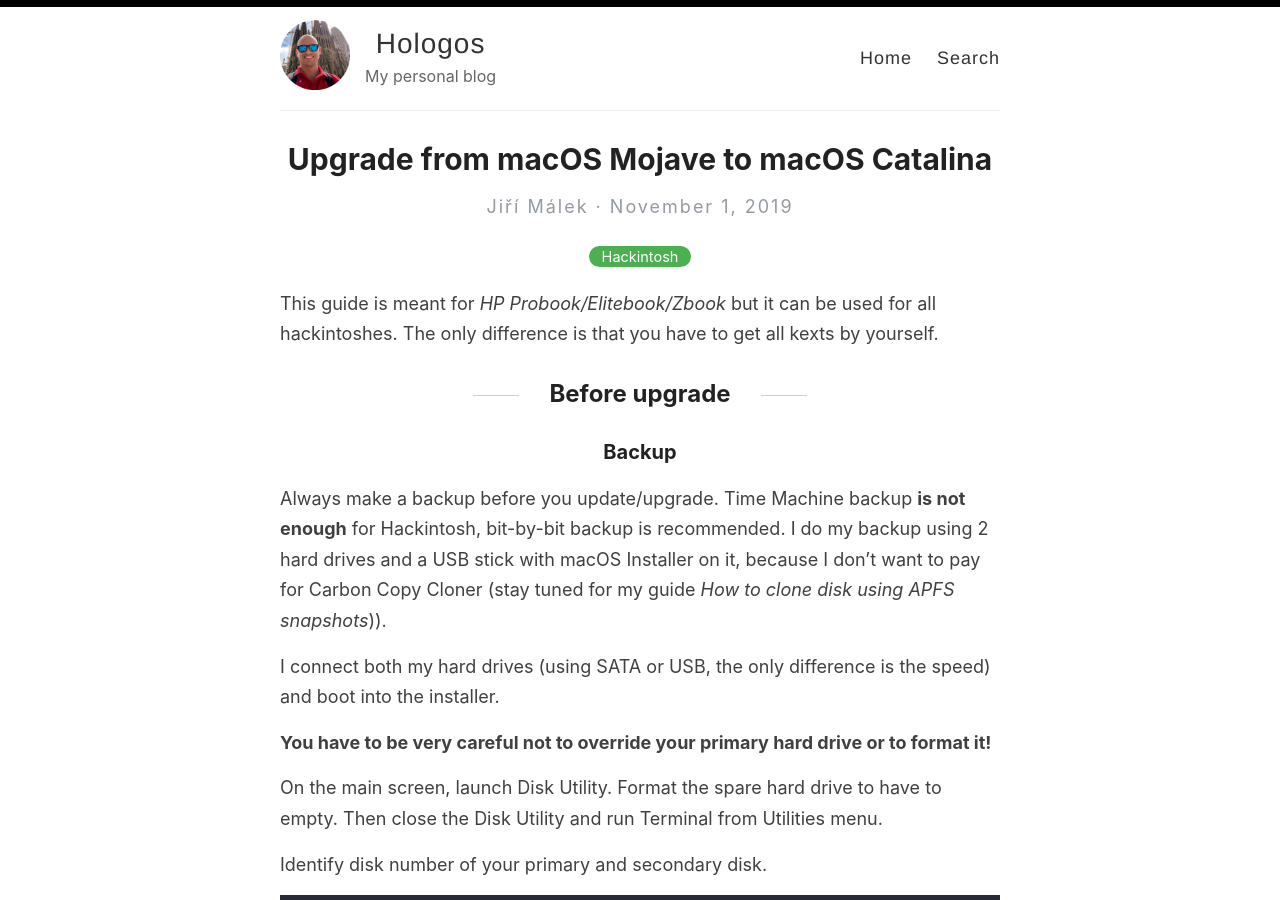
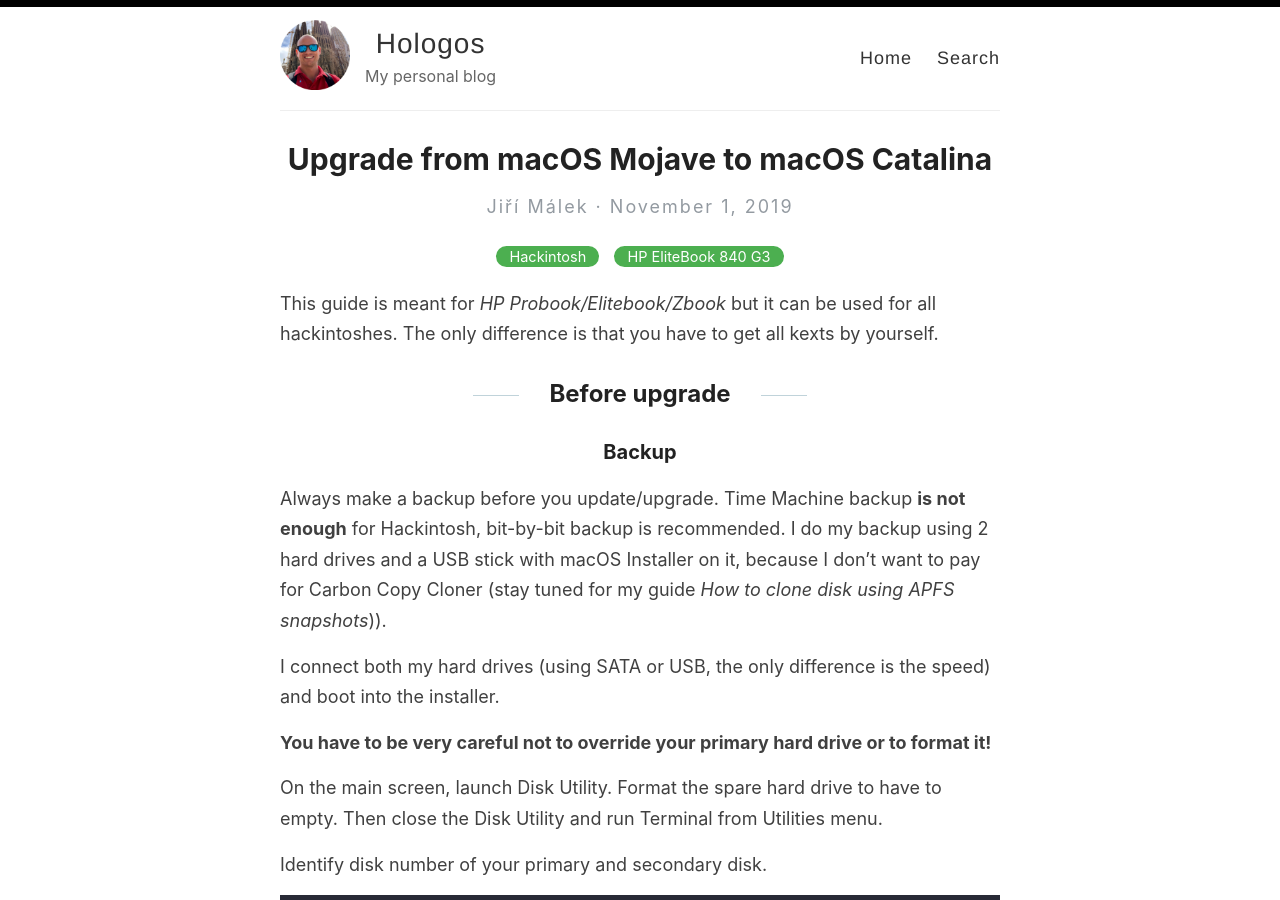
Before and after one commit to Hologos/hologos.github.io, a Jekyll site: the page built from _posts/2019-11-01-upgrade-from-macos-mojave-to-macos-catalina.md, in a window 1280 px wide and 900 px high. Built offline with Jekyll 4.4.1, drawn with Linux system fonts in a browser that asks for light colours; comment, search, counter and statistics services are not loaded.

Commit message:
Adds 'HP EliteBook 840 G3' category to the article.

```diff
--- a/_posts/2019-11-01-upgrade-from-macos-mojave-to-macos-catalina.md
+++ b/_posts/2019-11-01-upgrade-from-macos-mojave-to-macos-catalina.md
@@ -1,7 +1,7 @@
 ---
 layout: post
 title: Upgrade from macOS Mojave to macOS Catalina
-categories: Hackintosh
+categories: [ Hackintosh, HP EliteBook 840 G3 ]
 ---
 
 This guide is meant for _HP Probook/Elitebook/Zbook_ but it can be used for all hackintoshes. The only difference is that you have to get all kexts by yourself.
```
